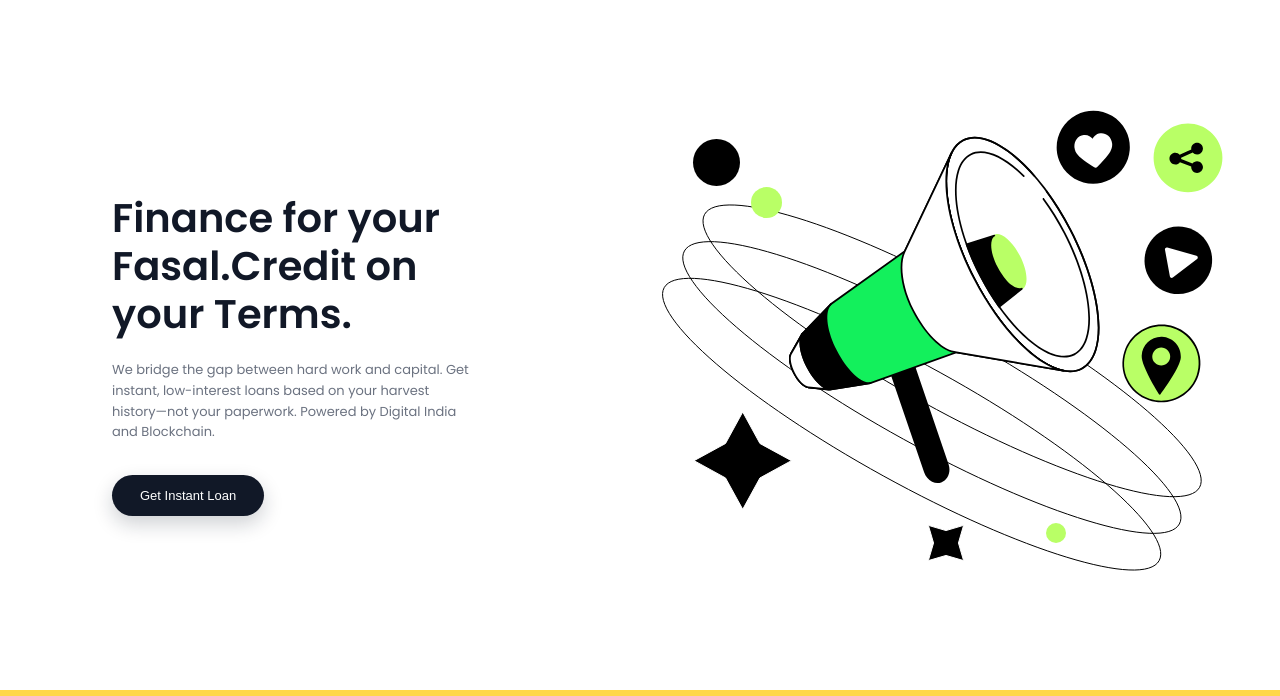
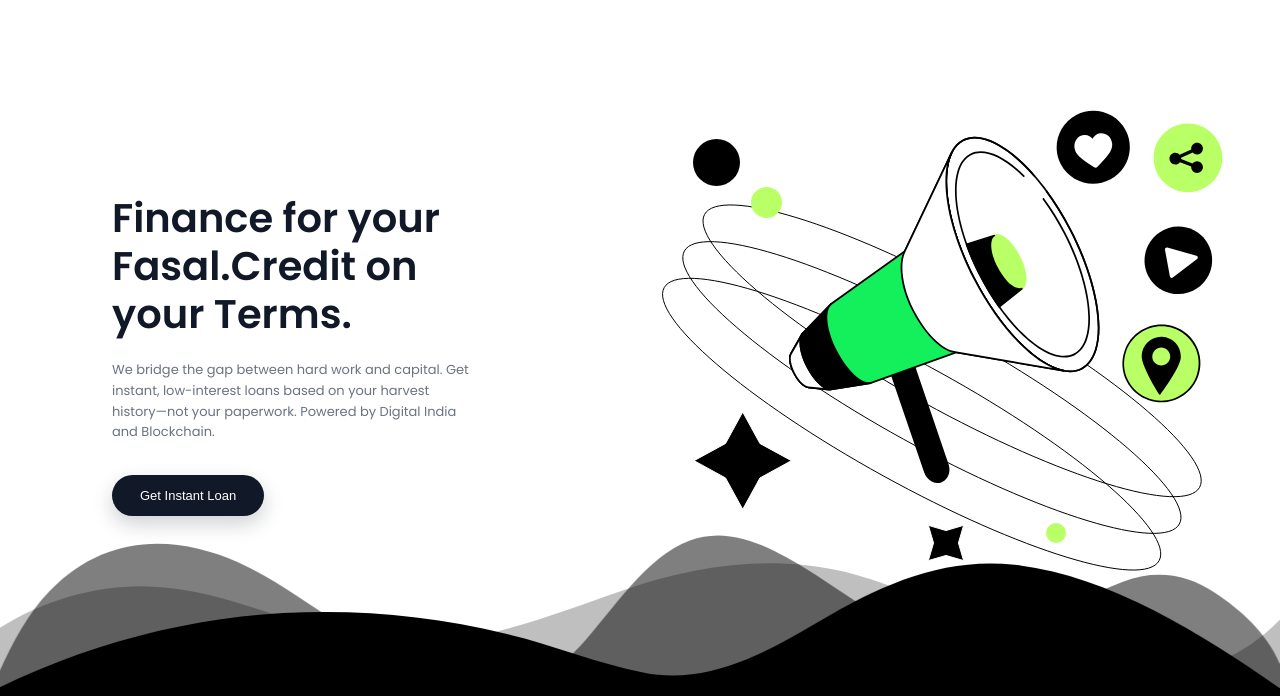
Before and after one commit to ujjawal22tiwari/GramVault, a plain HTML site: page frontend/index.html in a window 1280 px wide. Shown: the part 104-800 px from the top of the page. Drawn offline with Linux system fonts and the light colour scheme.

Commit message:
Refactor code structure for improved readability and maintainability

```diff
--- a/frontend/index.html
+++ b/frontend/index.html
@@ -68,6 +68,12 @@
         </main>
     </div>
 
+
+
+
+
+
+
     <footer class="container partners">
         <div class="partners-row">
             <span><span class="bold">base</span></span>
@@ -82,6 +88,32 @@
 
 
 
+
+
+
+
+
+
+
+
+
+
+
+
+
+<div class="custom-shape-divider-bottom-1765028386">
+    <svg data-name="Layer 1" xmlns="http://www.w3.org/2000/svg" viewBox="0 0 1200 120" preserveAspectRatio="none">
+        <path d="M0,0V46.29c47.79,22.2,103.59,32.17,158,28,70.36-5.37,136.33-33.31,206.8-37.5C438.64,32.43,512.34,53.67,583,72.05c69.27,18,138.3,24.88,209.4,13.08,36.15-6,69.85-17.84,104.45-29.34C989.49,25,1113-14.29,1200,52.47V0Z" opacity=".25" class="shape-fill"></path>
+        <path d="M0,0V15.81C13,36.92,27.64,56.86,47.69,72.05,99.41,111.27,165,111,224.58,91.58c31.15-10.15,60.09-26.07,89.67-39.8,40.92-19,84.73-46,130.83-49.67,36.26-2.85,70.9,9.42,98.6,31.56,31.77,25.39,62.32,62,103.63,73,40.44,10.79,81.35-6.69,119.13-24.28s75.16-39,116.92-43.05c59.73-5.85,113.28,22.88,168.9,38.84,30.2,8.66,59,6.17,87.09-7.5,22.43-10.89,48-26.93,60.65-49.24V0Z" opacity=".5" class="shape-fill"></path>
+        <path d="M0,0V5.63C149.93,59,314.09,71.32,475.83,42.57c43-7.64,84.23-20.12,127.61-26.46,59-8.63,112.48,12.24,165.56,35.4C827.93,77.22,886,95.24,951.2,90c86.53-7,172.46-45.71,248.8-84.81V0Z" class="shape-fill"></path>
+    </svg>
+</div>
+
+
+
+
+
+
     <!-- -----------------------------------------CardSection?-------------------------------------------- -->
     <section class="features">
         <div class="features-header">
@@ -91,6 +123,16 @@
                 complete financial ecosystem for the Indian farmer.
             </p>
         </div>
+
+
+
+
+
+
+
+
+
+
 
         <div class="features-grid">
 
--- a/frontend/style.css
+++ b/frontend/style.css
@@ -1220,7 +1220,7 @@
      cursor: pointer;
      margin-bottom: 10px;
      color: #000;
- text-decoration: none;
+     text-decoration: none;
  }
 
  .footer-contact-info p {
@@ -1303,3 +1303,26 @@
          justify-content: flex-start;
      }
  }
+
+
+ .custom-shape-divider-bottom-1765028386 {
+    position: absolute;
+    bottom: 0;
+    left: 0;
+    width: 100%;
+    overflow: hidden;
+    line-height: 0;
+    transform: rotate(180deg);
+}
+
+.custom-shape-divider-bottom-1765028386 svg {
+    position: relative;
+    display: block;
+    width: calc(100% + 1.3px);
+    height: 175px;
+    transform: rotateY(180deg);
+}
+
+.custom-shape-divider-bottom-1765028386 .shape-fill {
+    fill: #000000;
+}
```
Also changed, not shown: frontend/cb0153129bd2d37e31683484f8df8c866af21435.png (added).
